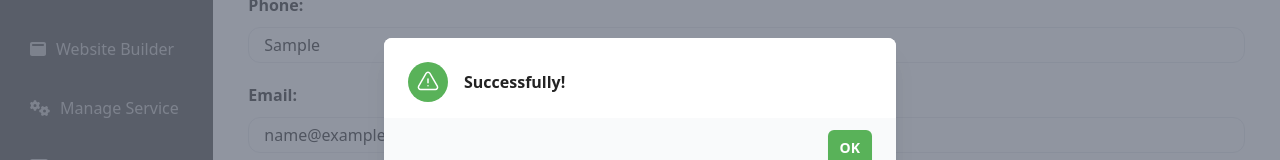
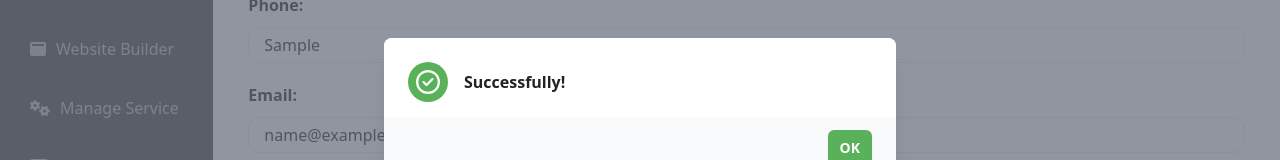
Before and after one commit to hildhild/Redux-tutorial, a React (Create React App) app: page / in a window 1280 px wide. Both pictures are taken after typing "Sample", "5", "Sample", "name@example.com", "Sample" into the empty fields and a click on the input "SAVE". Shown: the part 292-452 px from the top of the page. Built offline with nearby package versions, Linux system fonts and the light colour scheme.

Commit message:
fix icon success

```diff
--- a/src/components/SuccessModal/index.js
+++ b/src/components/SuccessModal/index.js
@@ -1,6 +1,7 @@
 import { useState } from 'react'
 import { Dialog, DialogBackdrop, DialogPanel, DialogTitle } from '@headlessui/react'
-import { ExclamationTriangleIcon } from '@heroicons/react/24/outline'
+import { FontAwesomeIcon } from '@fortawesome/react-fontawesome'
+import { faCircleCheck } from '@fortawesome/free-regular-svg-icons'
 import { useDispatch } from 'react-redux';
 import successModalSlice from './successModalSlice';
 import { useSelector } from 'react-redux';
@@ -33,7 +34,7 @@ export default function SuccessModal() {
                 <div className="bg-white px-4 pb-4 pt-5 sm:p-6 sm:pb-4">
                 <div className="flex items-center">
                     <div className="mx-auto flex h-12 w-12 flex-shrink-0 items-center justify-center rounded-full bg-[#59B259] sm:mx-0 sm:h-10 sm:w-10">
-                    <ExclamationTriangleIcon className="h-6 w-6 text-white" aria-hidden="true" />
+                    <FontAwesomeIcon icon={faCircleCheck} className='h-6 w-6 text-white'/>
                     </div>
                     <div className="mt-3 text-center sm:ml-4 sm:mt-0 sm:text-left">
                     <DialogTitle as="h3" className="text-base font-semibold text-center text-[#232323]">
```
